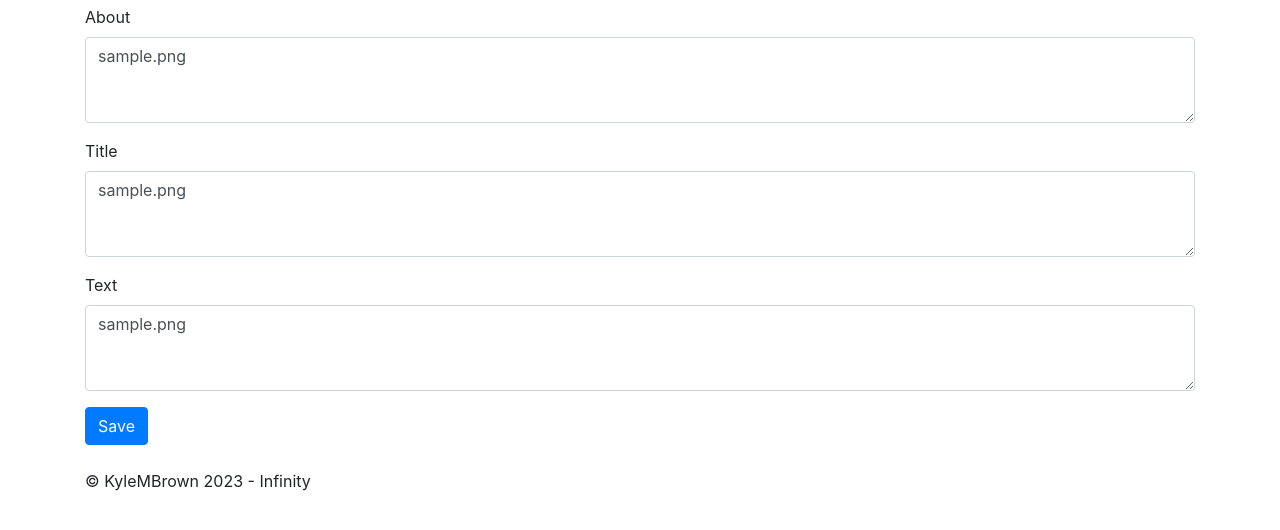
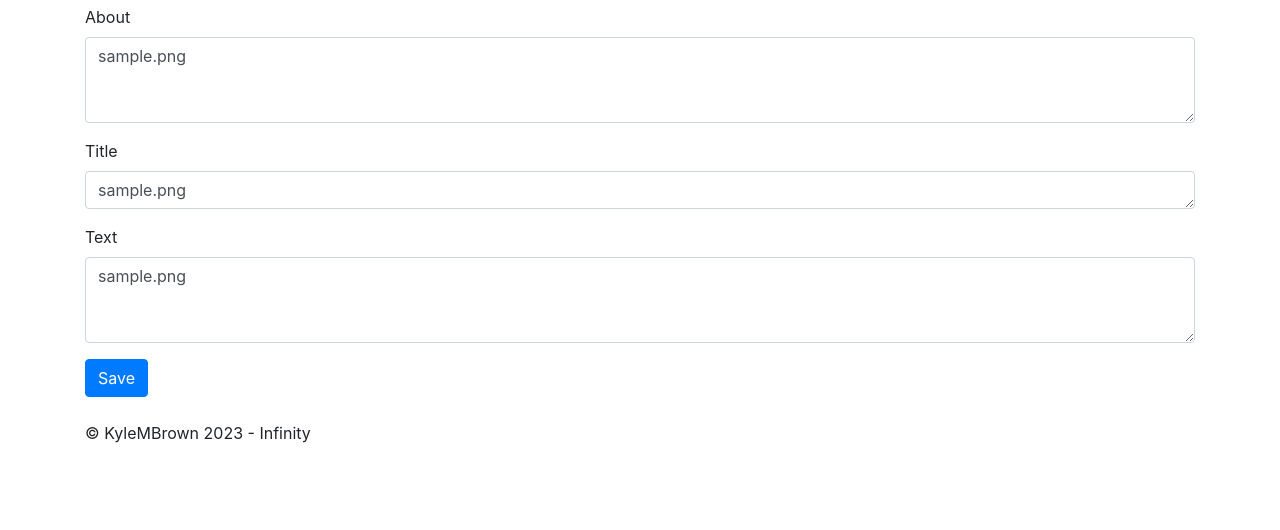
Before and after one commit to kmb40/php, a PHP site: page /profilesettings.php in a window 1280 px wide. Shown: the part 134-664 px from the top of the page. Run offline with PHP 8.4, Linux system fonts and the light colour scheme; the visitor is signed in with stand-in values (Sample User, id 1); tables that the repository leaves empty or names only in its code hold one stand-in row (values such as "Sample post"); some libraries are stand-ins or nearby versions.

Commit message:
Updated cleaned up syntax

```diff
--- a/login-system-OOP/classes/profileinfo.classes.php
+++ b/login-system-OOP/classes/profileinfo.classes.php
@@ -27,7 +27,7 @@ class ProfileInfo extends Dbh { // Establishes database connection, queries prof
 
     // Updates / Changes default profile data
     protected function setNewProfileInfo($profileAbout, $profileTitle, $profileText, $userId) {
-        $stmt = $this->connect()->prepare('UPDATE profiles SET profiles_about = ?, profiles_introtext = ?, profiles_introtitle = ? WHERE users_id = ?;');
+        $stmt = $this->connect()->prepare('UPDATE profiles SET profiles_about = ?, profiles_introtitle = ?, profiles_introtext = ? WHERE users_id = ?;');
 
         if(!$stmt->execute(array($profileAbout, $profileTitle, $profileText,$userId))) {
             $stmt = null;
@@ -41,7 +41,7 @@ class ProfileInfo extends Dbh { // Establishes database connection, queries prof
 
     // Sets up default profile data
     protected function setProfileInfo($profileAbout, $profileTitle, $profileText, $userId) {
-        $stmt = $this->connect()->prepare('INSERT INTO profiles (profiles_about, profiles_introtext, profiles_introtitle, users_id) VALUES (?, ?, ?, ?);');
+        $stmt = $this->connect()->prepare('INSERT INTO profiles (profiles_about, profiles_introtitle, profiles_introtext, users_id) VALUES (?, ?, ?, ?);');
 
         if(!$stmt->execute(array($profileAbout, $profileTitle, $profileText, $userId))) {
             $stmt = null;
--- a/login-system-OOP/header.php
+++ b/login-system-OOP/header.php
@@ -20,7 +20,7 @@
                 <a href="index.php"><img src="img/logo.png" alt="logo"></a>
                 <ul>
                     <li><a href="index.php">Home</a></li>
-                    <li><a href="discover.php">About Us</a></li>
+                    <li><a href="about.php">About Us</a></li>
                     <li><a href="blog.php">Blog</a></li>
 
                 <?php
--- a/login-system-OOP/includes/profileinfo.inc.php
+++ b/login-system-OOP/includes/profileinfo.inc.php
@@ -17,6 +17,6 @@ if($_SERVER["REQUEST_METHOD"] == "POST") {
 
     $profileInfo->updateProfileInfo($about, $introTitle, $introText);
 
-    header("location: ../profile.php?error=none");
+    header("location: ../profilesettings.php?error=none");
 
 }
--- a/login-system-OOP/profilesettings.php
+++ b/login-system-OOP/profilesettings.php
@@ -12,17 +12,17 @@
     <form action="includes/profileinfo.inc.php" method="post">
     <div class="form-group">
         <label for="exampleFormControlTextarea1">About</label>
-        <textarea class="form-control" name="about" id="exampleFormControlTextarea1" rows="3"><?php $profileInfo->fetchAbout($_SESSION["userid"]);?></textarea>
+        <textarea class="form-control" type="text" name="about" id="exampleFormControlTextarea1" rows="3"><?php $profileInfo->fetchAbout($_SESSION["userid"]);?></textarea>
       </div>
     <div class="form-group">
         <label for="exampleFormControlTextarea1">Title</label>
-        <textarea class="form-control" name="introtitle" id="exampleFormControlTextarea1" rows="3"><?php $profileInfo->fetchTitle($_SESSION["userid"]);?></textarea>
+        <textarea class="form-control" type="text" name="introtitle" id="exampleFormControlTextarea2" rows="1"><?php $profileInfo->fetchTitle($_SESSION["userid"]);?></textarea>
       </div>
       <div class="form-group">
         <label for="exampleFormControlTextarea1">Text</label>
-        <textarea class="form-control" name="introtext" id="exampleFormControlTextarea1" rows="3"><?php $profileInfo->fetchText($_SESSION["userid"]);?></textarea>
+        <textarea class="form-control" type="text" name="introtext" id="exampleFormControlTextarea3" rows="3"><?php $profileInfo->fetchText($_SESSION["userid"]);?></textarea>
       </div>
-      <button type="submit" class="btn btn-primary">Save</button>
+      <button type="submit" name="submit" class="btn btn-primary">Save</button>
     </form>
 </div>
 <?php
```
